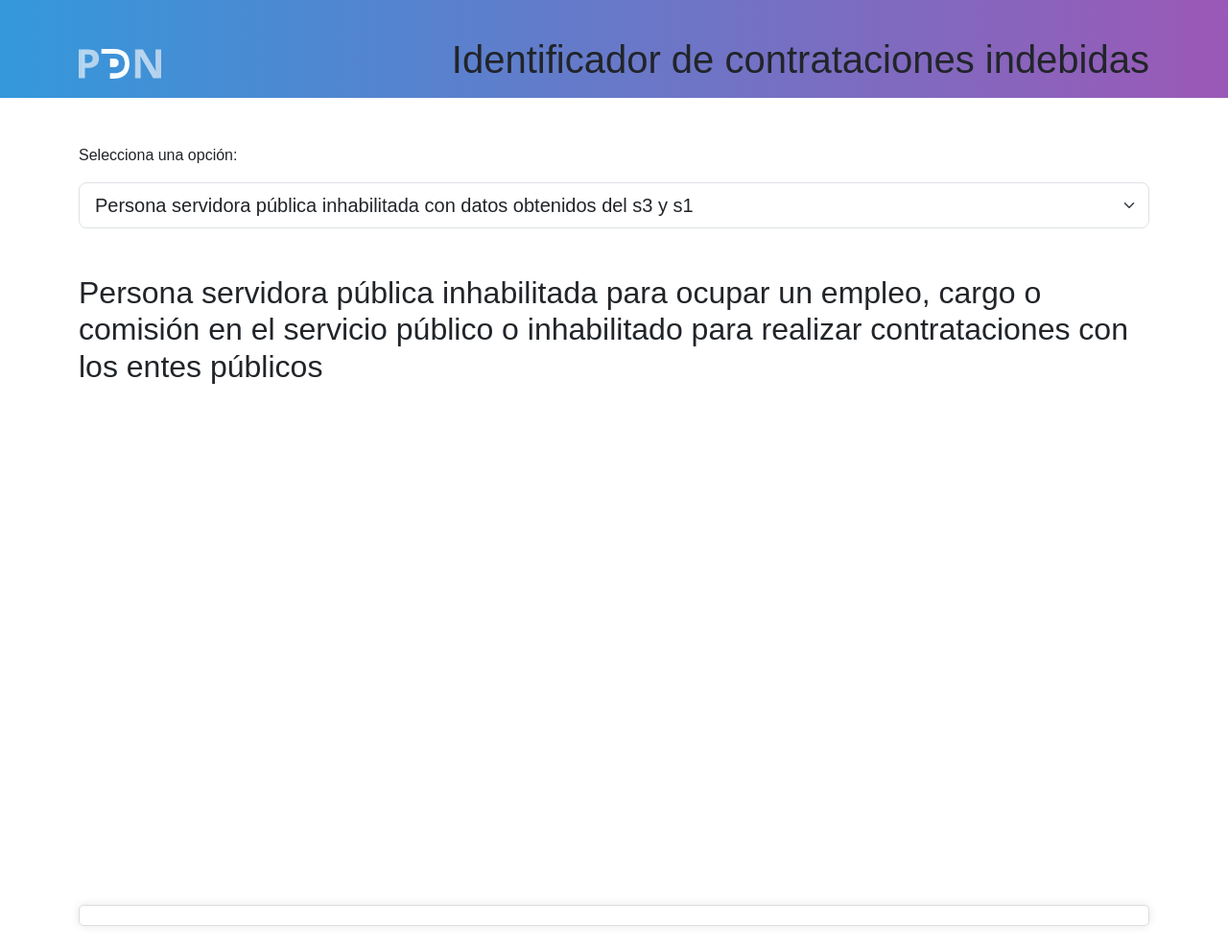
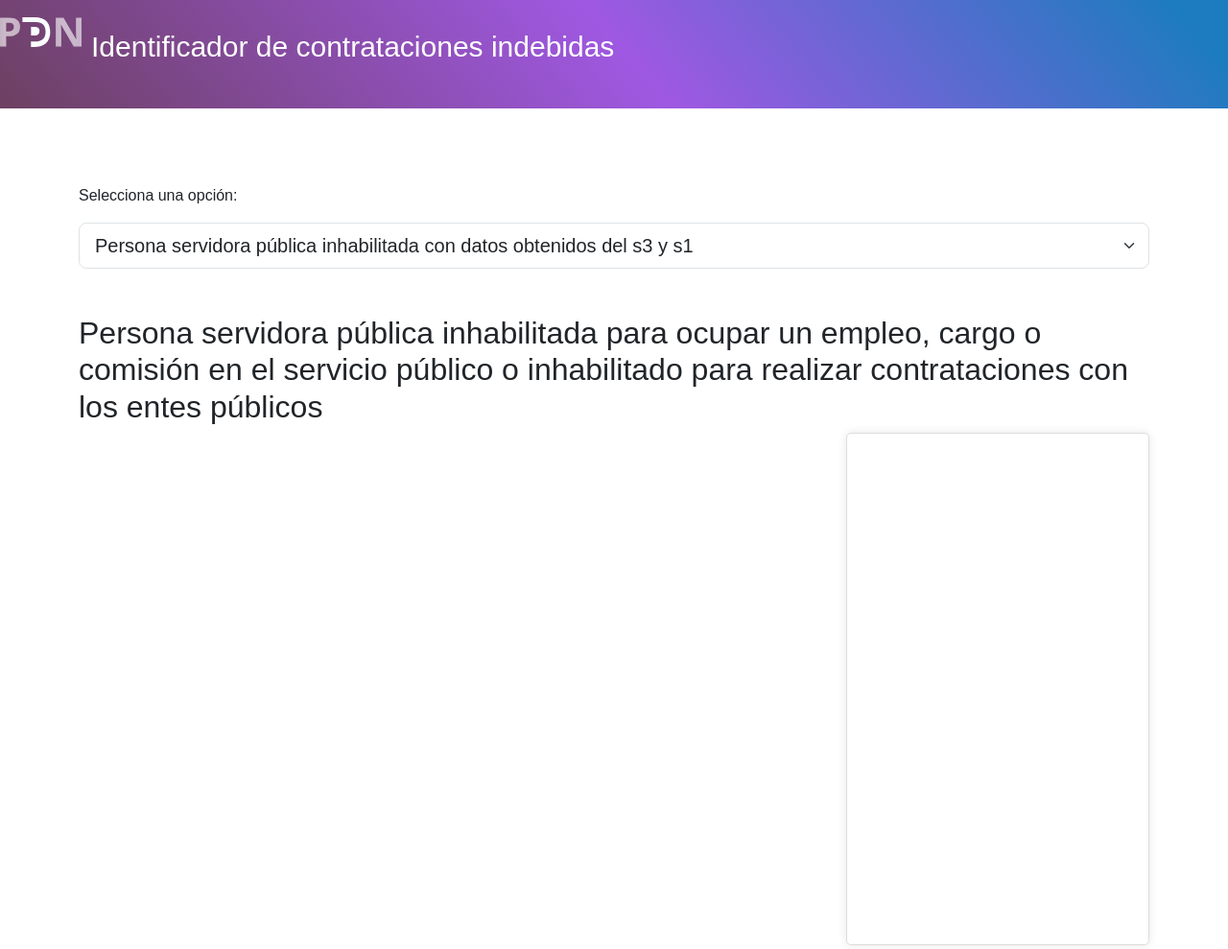
Before and after one commit to PDNMX/Dataton2023-IntegriDAT, a plain HTML site: page mapa/index.html in a window 1280 px wide. Shown: the top 989 px of the page at 96% size. Drawn offline with nearby package versions, Linux system fonts and the light colour scheme; no server answers.

Commit message:
mapa leyendo json con datos, se lee un json para cada mapa

```diff
--- a/mapa/index.css
+++ b/mapa/index.css
@@ -1,4 +1,5 @@
 #map {
+    flex: 1;
     margin: 0 auto;
     display: block;
     padding: 0.5rem 0;
@@ -32,9 +33,13 @@ body {
 .container {
     margin-top: 30px;
 }
-
+#contenedor_Mapa{
+    display: flex;
+    flex-direction: row;
+}
 /* Estilos para la leyenda */
 #leyenda {
+    flex: 1;
     background-color: white; /* Fondo blanco */
     border: 1px solid #ddd; /* Borde gris */
     padding: 10px; /* Espaciado interno */
@@ -46,6 +51,26 @@ body {
     color: black;
     /* Estilos adicionales para el contenido de la leyenda */
     /* Puedes ajustar estos estilos según tus preferencias */
+}
+
+#logoHeader {
+    max-width: 85px;
+    /* margin-left: 1497px; */
+    /* padding-top: 15px; */
+    /*
+    margin-left: 80px;
+    position: relative;
+    width: 100%;
+    margin-left: auto;*/
+}
+#encabezado {
+    /* display: flex; */
+    flex-direction: row;
+    padding-top: 10px;
+    padding-bottom: 10px;
+    /*align-items: center;
+    /* margin-left: 12px;
+    padding-left: 15px; */
 }
 /* .footer {
     background-color: #f8f9fa;
--- a/mapa/index.html
+++ b/mapa/index.html
@@ -10,42 +10,16 @@
 
 
 <body>
-    <nav class="navbar navbar-expand-lg navbar-light bg-light">
-        <div class="container">
-            <!-- Logotipo -->
-            <div><a class="navbar-brand" href="#">
-                <img src="/iconos/logo_pdn-transparente.svg" alt="PDN" />
-                <!-- Puedes reemplazar la etiqueta img por tu logo SVG -->
-            </a></div>
-
-            <div><h1>Identificador de contrataciones indebidas</h1></div>
-
-            <!-- Título del menú -->
-           <!--  <h1 class="navbar-brand">Mi Sitio Web</h1> -->
-
-            <!-- Botón para colapsar en dispositivos pequeños -->
-           <!--  <button class="navbar-toggler" type="button" data-toggle="collapse" data-target="#navbarNav"
-                aria-controls="navbarNav" aria-expanded="false" aria-label="Toggle navigation">
-                <span class="navbar-toggler-icon"></span>
-            </button> -->
-
-            <!-- Enlaces del menú -->
-            <!-- <div class="collapse navbar-collapse" id="navbarNav">
-                <ul class="navbar-nav ml-auto">
-                    <li class="nav-item active">
-                        <a class="nav-link" href="#">Inicio</a>
-                    </li>
-                    <li class="nav-item">
-                        <a class="nav-link" href="#">Acerca de</a>
-                    </li>
-                    <li class="nav-item">
-                        <a class="nav-link" href="#">Contacto</a>
-                    </li>
-                </ul>
-            </div> -->
+    <nav class="navbar navbar-expand-lg navbar-dark bg-dark fixed-top"
+  style="background: transparent linear-gradient(230deg, #1C7CBF 0%, #1C7CBF 4%, #9F58E2 49%, #6D4061 100%) 0% 0% !important; z-index: 10;" id="navSistemas" >
+        <div id="encabezado"  class="d-flex flex-row" >
+            <div><img id="logoHeader" alt="PDN" src="/iconos/logo_pdn-transparente.svg" ></div>
+                <div class="align-middle">
+                <p class="navbar-text" id="letrasSistemas" style="color: white !important; padding-left: 10px; font-size: 1.875rem;" > Identificador de contrataciones indebidas</p>
+                </div>
         </div>
-     </nav>
-
+    </nav>
+    <br><br><br><br><br><br>
     <!--<div class="container mt-5">
         <div class="row">
             <div class="col-12">
@@ -75,11 +49,11 @@
             <div class="col-12 mt-5">
                 <h2>Persona servidora pública inhabilitada para ocupar un empleo, cargo o comisión en el servicio
                     público o inhabilitado para realizar contrataciones con los entes públicos</h2>
-                    <!-- Dibuja el mapa -->
-                    <div id="vis" class="title"></div>
-                    <!-- Sección de Leyenda -->
-                    <div id="leyenda" class="leyenda-container">
-                        <!-- Puedes agregar elementos específicos para la leyenda aquí -->
+                    <div class="contenedor_Mapa" id="contenedor_Mapa">
+                        <!-- Dibuja el mapa -->
+                        <div id="vis" class="title"></div>
+                        <!-- Sección de Leyenda -->
+                        <div id="leyenda" class="leyenda-container"></div>
                     </div>
             </div>
         </div>
--- a/mapa/s6-vs-s3.json
+++ b/mapa/s6-vs-s3.json
@@ -1,6 +1,6 @@
 [
   {
-    "nombre_declaracion": "gabriel lopez hernandez",
+    "nombre_declaracion": "otro dato",
     "tipoFalta": "ADMINISTRATIVA GRAVE",
     "tipo_persona": "servidor_publico",
     "nivelOrdenGobierno": "MUNICIPAL_ALCALDIA",
@@ -28,7 +28,7 @@
     "posesion_durante_inhabilitacion": true
   },
   {
-    "nombre_declaracion": "jose luis garcia lopez",
+    "nombre_declaracion": "otro 123",
     "tipoFalta": "OTRO",
     "tipo_persona": "servidor_publico",
     "nivelOrdenGobierno": "MUNICIPAL_ALCALDIA",
@@ -1050,7 +1050,7 @@
     "posesion_durante_inhabilitacion": true
   },
   {
-    "nombre_declaracion": "roberto estrada cota",
+    "nombre_declaracion": "un dato de prueba",
     "tipoFalta": "Dato no proporcionado",
     "tipo_persona": "servidor_publico",
     "nivelOrdenGobierno": "ESTATAL",
```
